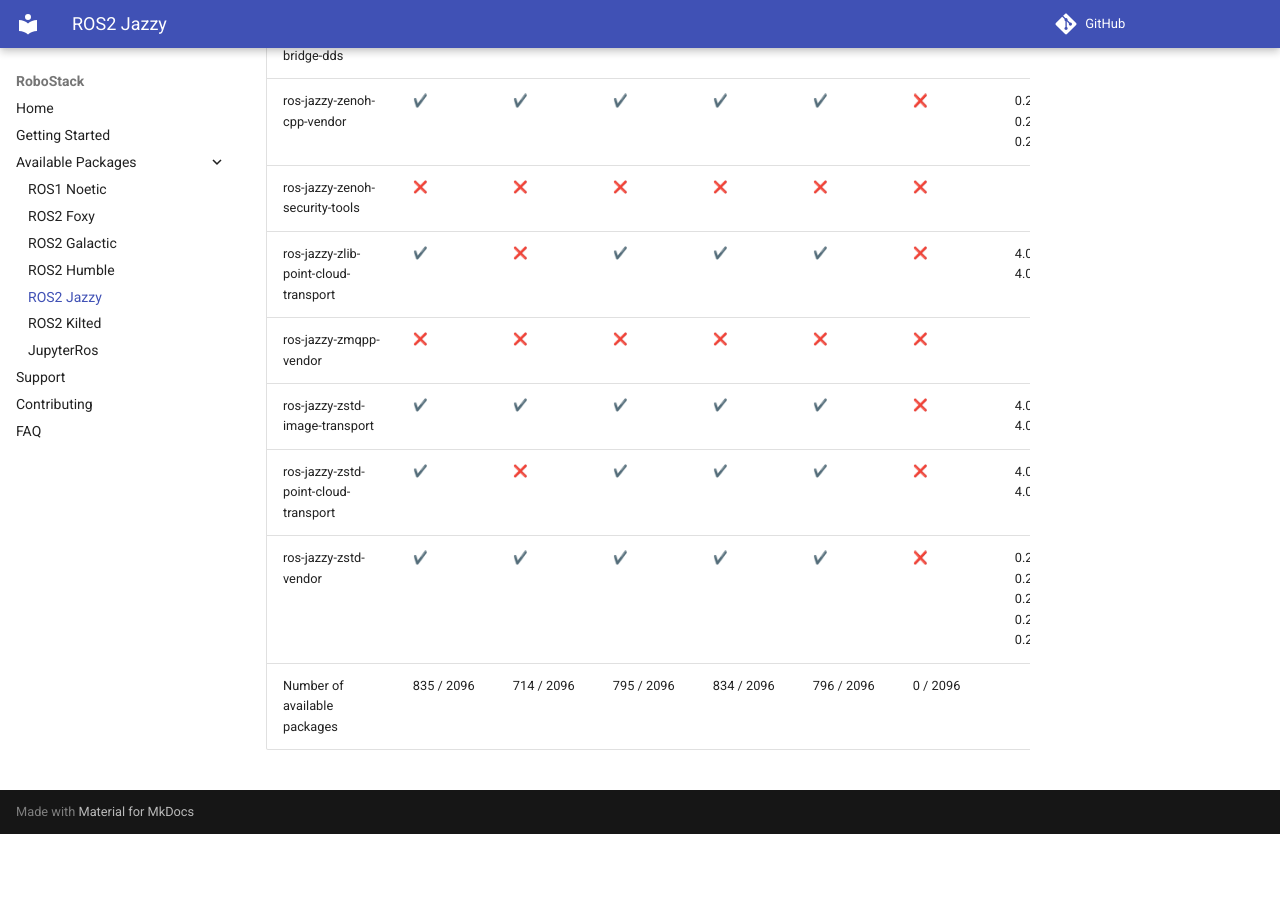
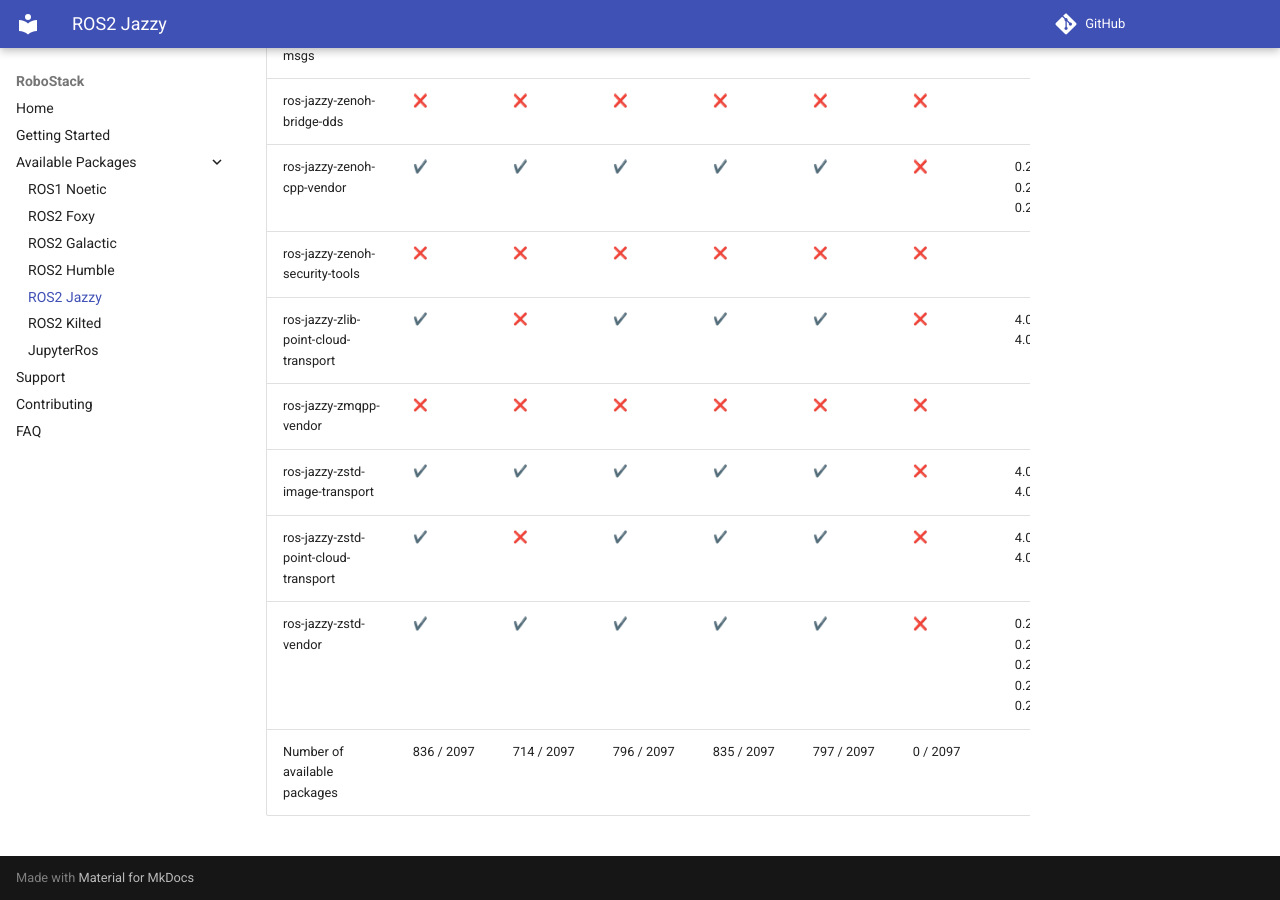
Before and after one commit to RoboStack/robostack.github.io, an MkDocs documentation site: the page built from docs/jazzy.md, in a window 1280 px wide and 900 px high, scrolled down 173423 px. Built offline with MkDocs 1.6.1 and Material for MkDocs 9.7.7, drawn with Linux system fonts in a browser that asks for light colours; emoji names are drawn with the system emoji font; comment, search, counter and statistics services are not loaded; before the commit the page ends 174257 px from its top, so only the background shows below that; some of the changed text lies outside the part shown.

Commit message:
Update tables

```diff
--- a/docs/jazzy.md
+++ b/docs/jazzy.md
@@ -2096,4 +2097,4 @@
 | ros-jazzy-zstd-image-transport | :heavy_check_mark: { data-sort='1' } | :heavy_check_mark: { data-sort='1' } | :heavy_check_mark: { data-sort='1' } | :heavy_check_mark: { data-sort='1' } | :heavy_check_mark: { data-sort='1' } | :x: { data-sort='0' } | 4.0.3, 4.0.4, 4.0.5, 4.0.6  |
 | ros-jazzy-zstd-point-cloud-transport | :heavy_check_mark: { data-sort='1' } | :x: { data-sort='0' } | :heavy_check_mark: { data-sort='1' } | :heavy_check_mark: { data-sort='1' } | :heavy_check_mark: { data-sort='1' } | :x: { data-sort='0' } | 4.0.1, 4.0.2, 4.0.3  |
 | ros-jazzy-zstd-vendor | :heavy_check_mark: { data-sort='1' } | :heavy_check_mark: { data-sort='1' } | :heavy_check_mark: { data-sort='1' } | :heavy_check_mark: { data-sort='1' } | :heavy_check_mark: { data-sort='1' } | :x: { data-sort='0' } | 0.26.3, 0.26.6, 0.26.7, 0.26.8, 0.26.9  |
-| Number of available packages |  835 / 2096 | 714 / 2096 | 795 / 2096 | 834 / 2096 | 796 / 2096 | 0 / 2096 |
+| Number of available packages |  836 / 2097 | 714 / 2097 | 796 / 2097 | 835 / 2097 | 797 / 2097 | 0 / 2097 |
```
Also changed, not shown: other parts of docs/jazzy.md (+2 -1 lines), docs/humble.md (+2 -1 lines), docs/kilted.md (+2 -1 lines).
